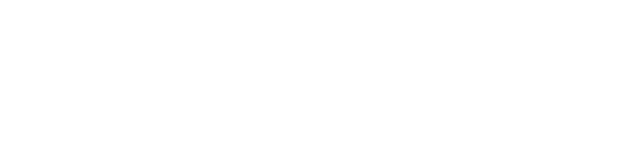
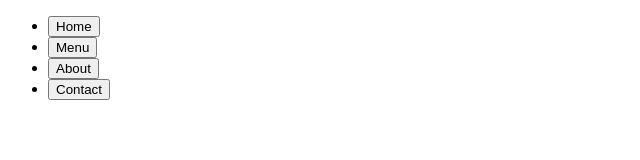
Before and after one commit to simeonrediger/odin-restaurant, a website built with webpack: page src/index.html in a window 1280 px wide. Shown: the whole page, without its empty margins (0-640 px from the left). Built offline with nearby package versions, Linux system fonts and the light colour scheme.

Commit message:
Add navbar

```diff
--- a/src/index.html
+++ b/src/index.html
@@ -7,6 +7,15 @@
     <title>Restaurant</title>
   </head>
   <body>
-
+    <header>
+      <nav>
+        <ul>
+          <li><button>Home</button></li>
+          <li><button>Menu</button></li>
+          <li><button>About</button></li>
+          <li><button>Contact</button></li>
+        </ul>
+      </nav>
+    </header>
   </body>
 </html>
```
